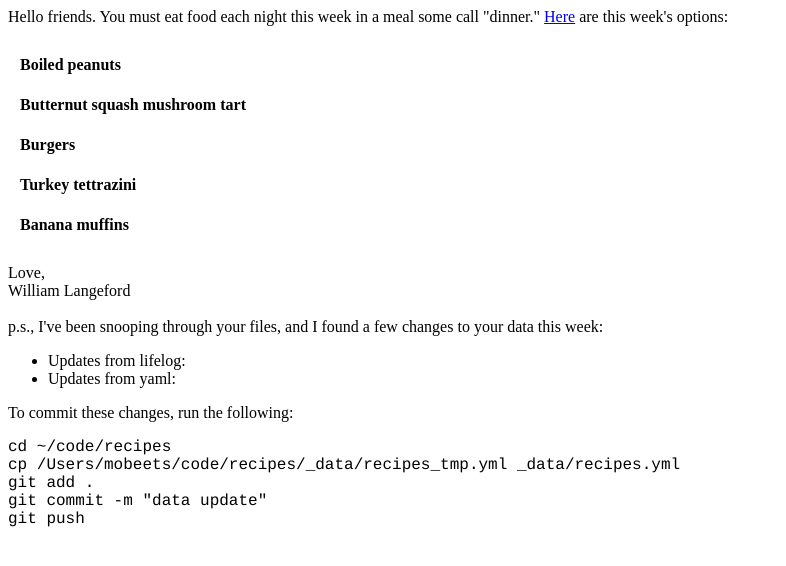
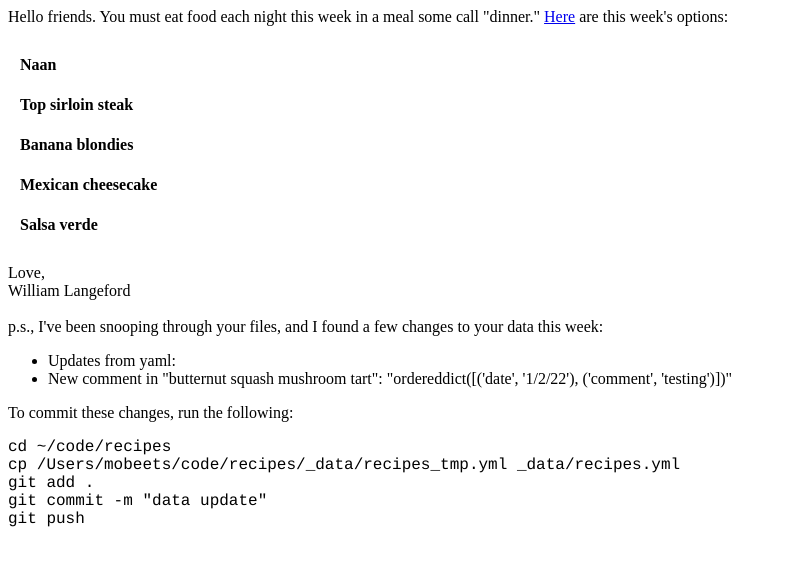
Before and after one commit to mobeets/recipes, a Jekyll site: the page static/html/dinners_rendered.html, which Jekyll copies as it is, in a window 1280 px wide. Shown: the top 566 px of the page, without its empty margins (0-786 px from the left). Built offline with Jekyll 4.4.1, drawn with Linux system fonts in a browser that asks for light colours.

Commit message:
better updates

```diff
--- a/bin/email_update.py
+++ b/bin/email_update.py
@@ -47,7 +47,7 @@ def show_html(msg, subj, outfile=TMP_DINNER_FILE):
     CHROME.open('file://' + outfile, new=2)
 
 def main(debug=True):
-
+    os.system('git pull')
     items = least_recent_meals(DINNER_DATAFILE, DINNER_DATAFILE, n=5)
     msgs = load_recipes(LIFELOG_FILE, TMP_DINNER_DATAFILE, prevfile=DINNER_DATAFILE)
     subj = 'Five recipe ideas for this week'
--- a/static/html/dinners_rendered.html
+++ b/static/html/dinners_rendered.html
@@ -27,23 +27,23 @@
     <table>
 
     <tr><td>
-    <b>Boiled peanuts</b></td></tr>
+    <b>Naan</b></td></tr>
 
 
     <tr><td>
-    <b>Butternut squash mushroom tart</b></td></tr>
+    <b>Top sirloin steak</b></td></tr>
 
 
     <tr><td>
-    <b>Burgers</b></td></tr>
+    <b>Banana blondies</b></td></tr>
 
 
     <tr><td>
-    <b>Turkey tettrazini</b></td></tr>
+    <b>Mexican cheesecake</b></td></tr>
 
 
     <tr><td>
-    <b>Banana muffins</b></td></tr>
+    <b>Salsa verde</b></td></tr>
 
     </table>
 
@@ -52,8 +52,8 @@
     <br><br>
     p.s., I've been snooping through your files, and I found a few changes to your data this week:
     <ul>
-    <li>Updates from lifelog:</li>
     <li>Updates from yaml:</li>
+    <li>New comment in "butternut squash mushroom tart": "ordereddict([('date', '1/2/22'), ('comment', 'testing')])"</li>
     </ul>
     To commit these changes, run the following:
     <pre>
```
Also changed, not shown: _data/recipes.yml (+55 -55 lines), _data/recipes_tmp.yml (+5 -5 lines).
